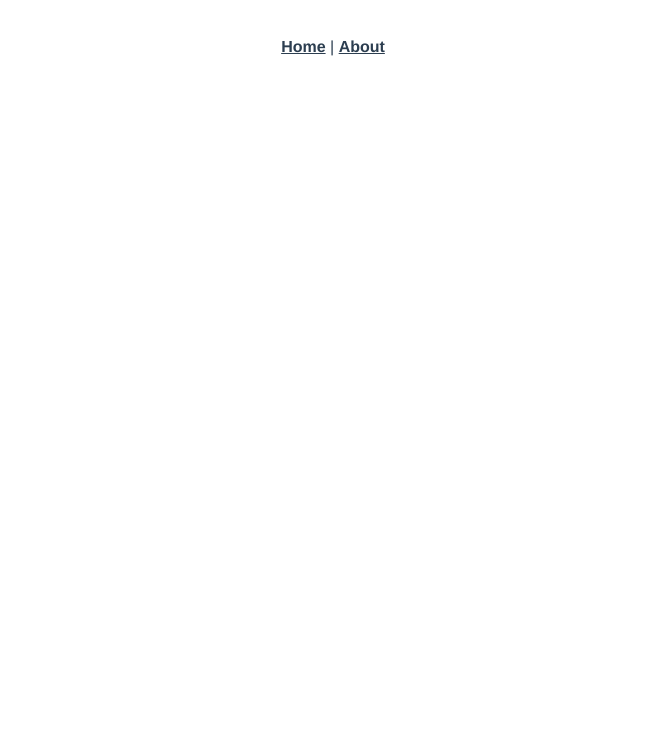
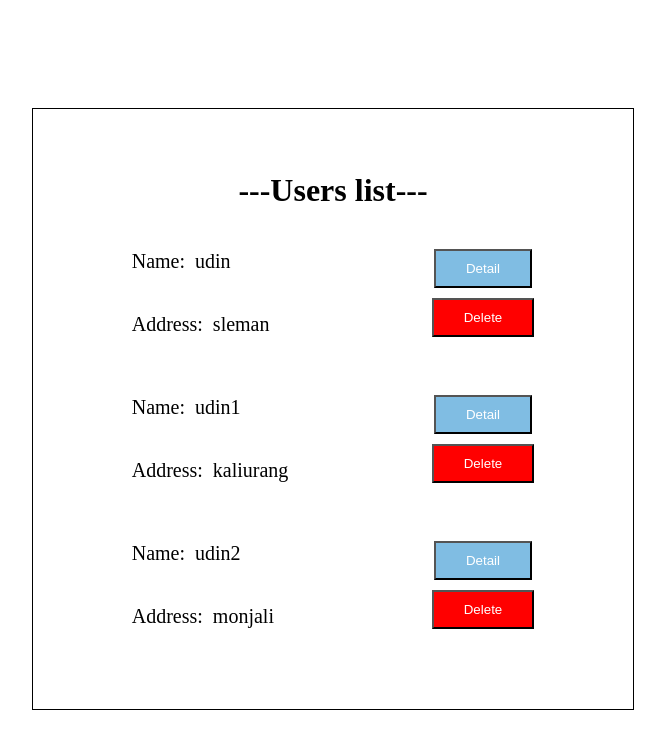
Before and after one commit to Giffari17/Belajar-DB, a Vue app in the folder client/: page /users in a window 1280 px wide. Before the commit this address had no page. Shown: the top 748 px of the page, without its empty margins (307-972 px from the left). Built offline with nearby package versions, Linux system fonts and the light colour scheme.

Commit message:
add home user and detail user page

```diff
--- a/client/public/index.html
+++ b/client/public/index.html
@@ -11,7 +11,7 @@
     <noscript>
       <strong>We're sorry but <%= htmlWebpackPlugin.options.title %> doesn't work properly without JavaScript enabled. Please enable it to continue.</strong>
     </noscript>
-    <div id="app"></div>
+    <div id="app" style="display: flex; justify-content: center; align-items: center;"></div>
     <!-- built files will be auto injected -->
   </body>
 </html>
--- a/client/src/App.vue
+++ b/client/src/App.vue
@@ -1,30 +1,3 @@
 <template>
-  <nav>
-    <router-link to="/">Home</router-link> |
-    <router-link to="/about">About</router-link>
-  </nav>
   <router-view/>
 </template>
-
-<style>
-#app {
-  font-family: Avenir, Helvetica, Arial, sans-serif;
-  -webkit-font-smoothing: antialiased;
-  -moz-osx-font-smoothing: grayscale;
-  text-align: center;
-  color: #2c3e50;
-}
-
-nav {
-  padding: 30px;
-}
-
-nav a {
-  font-weight: bold;
-  color: #2c3e50;
-}
-
-nav a.router-link-exact-active {
-  color: #42b983;
-}
-</style>
--- a/client/src/components/HelloWorld.vue
+++ /dev/null
@@ -1,63 +0,0 @@
-<template>
-  <div class="hello">
-    <h1>{{ msg }}</h1>
-    <p>
-      For a guide and recipes on how to configure / customize this project,<br>
-      check out the
-      <a href="https://cli.vuejs.org" target="_blank" rel="noopener">vue-cli documentation</a>.
-    </p>
-    <h3>Installed CLI Plugins</h3>
-    <ul>
-      <li><a href="https://github.com/vuejs/vue-cli/tree/dev/packages/%40vue/cli-plugin-babel" target="_blank" rel="noopener">babel</a></li>
-      <li><a href="https://github.com/vuejs/vue-cli/tree/dev/packages/%40vue/cli-plugin-pwa" target="_blank" rel="noopener">pwa</a></li>
-      <li><a href="https://github.com/vuejs/vue-cli/tree/dev/packages/%40vue/cli-plugin-router" target="_blank" rel="noopener">router</a></li>
-      <li><a href="https://github.com/vuejs/vue-cli/tree/dev/packages/%40vue/cli-plugin-vuex" target="_blank" rel="noopener">vuex</a></li>
-      <li><a href="https://github.com/vuejs/vue-cli/tree/dev/packages/%40vue/cli-plugin-eslint" target="_blank" rel="noopener">eslint</a></li>
-      <li><a href="https://github.com/vuejs/vue-cli/tree/dev/packages/%40vue/cli-plugin-unit-jest" target="_blank" rel="noopener">unit-jest</a></li>
-      <li><a href="https://github.com/vuejs/vue-cli/tree/dev/packages/%40vue/cli-plugin-e2e-cypress" target="_blank" rel="noopener">e2e-cypress</a></li>
-    </ul>
-    <h3>Essential Links</h3>
-    <ul>
-      <li><a href="https://vuejs.org" target="_blank" rel="noopener">Core Docs</a></li>
-      <li><a href="https://forum.vuejs.org" target="_blank" rel="noopener">Forum</a></li>
-      <li><a href="https://chat.vuejs.org" target="_blank" rel="noopener">Community Chat</a></li>
-      <li><a href="https://twitter.com/vuejs" target="_blank" rel="noopener">Twitter</a></li>
-      <li><a href="https://news.vuejs.org" target="_blank" rel="noopener">News</a></li>
-    </ul>
-    <h3>Ecosystem</h3>
-    <ul>
-      <li><a href="https://router.vuejs.org" target="_blank" rel="noopener">vue-router</a></li>
-      <li><a href="https://vuex.vuejs.org" target="_blank" rel="noopener">vuex</a></li>
-      <li><a href="https://github.com/vuejs/vue-devtools#vue-devtools" target="_blank" rel="noopener">vue-devtools</a></li>
-      <li><a href="https://vue-loader.vuejs.org" target="_blank" rel="noopener">vue-loader</a></li>
-      <li><a href="https://github.com/vuejs/awesome-vue" target="_blank" rel="noopener">awesome-vue</a></li>
-    </ul>
-  </div>
-</template>
-
-<script>
-export default {
-  name: 'HelloWorld',
-  props: {
-    msg: String
-  }
-}
-</script>
-
-<!-- Add "scoped" attribute to limit CSS to this component only -->
-<style scoped>
-h3 {
-  margin: 40px 0 0;
-}
-ul {
-  list-style-type: none;
-  padding: 0;
-}
-li {
-  display: inline-block;
-  margin: 0 10px;
-}
-a {
-  color: #42b983;
-}
-</style>
--- a/client/src/router/index.js
+++ b/client/src/router/index.js
@@ -1,19 +1,17 @@
 import { createRouter, createWebHistory } from 'vue-router'
-import HomeView from '../views/HomeView.vue'
+import HomeUser from '../views/HomeUser.vue'
+import DetailUser from '../views/DetailUser.vue'
 
 const routes = [
   {
-    path: '/',
-    name: 'home',
-    component: HomeView
+    path: '/users',
+    name: 'user',
+    component: HomeUser
   },
   {
-    path: '/about',
-    name: 'about',
-    // route level code-splitting
-    // this generates a separate chunk (about.[hash].js) for this route
-    // which is lazy-loaded when the route is visited.
-    component: () => import(/* webpackChunkName: "about" */ '../views/AboutView.vue')
+    path: '/users/:id',
+    name: 'user-detail',
+    component: DetailUser
   }
 ]
 
--- a/client/src/views/AboutView.vue
+++ /dev/null
@@ -1,5 +0,0 @@
-<template>
-  <div class="about">
-    <h1>This is an about page</h1>
-  </div>
-</template>
--- /dev/null
+++ b/client/src/views/DetailUser.vue
@@ -0,0 +1,59 @@
+<template>
+    <div class="container">
+        <button class="button-home" @click="goBackHome">Home</button>
+        <h1>Profile data user {{ userId }}</h1>
+        <div class="profile-data-row">
+            <p style="margin-right: 10px;">Name:</p>
+            <p>{{ name }}</p>
+        </div>
+        <div class="profile-data-row">
+            <p style="margin-right: 10px;">Address:</p>
+            <p>{{ address }}</p>
+        </div>
+    </div>
+</template>
+
+<script>
+export default {
+  data () {
+    return {
+      id: 1,
+      name: 'Udin',
+      address: 'Sleman'
+    }
+  },
+  computed: {
+    userId () {
+      return this.$route.params.id
+    }
+  },
+  methods: {
+    goBackHome () {
+      this.$router.push('/users')
+    }
+  }
+}
+</script>
+<style scoped>
+.container {
+    margin: 100px;
+    border: 1px solid black;
+    height: 500px;
+    width: 500px;
+    display: flex;
+    flex-direction: column;
+    justify-content: center;
+    align-items: center;
+}
+.button-home {
+    padding: 10px 30px;
+    background-color: #80BDE3;
+    color: white;
+    margin-bottom: 20px;
+}
+.profile-data-row {
+    width: 300px;
+    display: flex;
+    font-size: 20px;
+}
+</style>
--- /dev/null
+++ b/client/src/views/HomeUser.vue
@@ -0,0 +1,91 @@
+<template>
+    <div class="container">
+        <h1>---Users list---</h1>
+        <div style="margin-bottom: 20px;" v-for="user, i in users" :key="i">
+            <div class="profile">
+                <div>
+                    <div class="profile-data-row">
+                        <p style="margin-right: 10px;">Name:</p>
+                        <p>{{ user.name }}</p>
+                    </div>
+                    <div class="profile-data-row">
+                        <p style="margin-right: 10px;">Address:</p>
+                        <p>{{ user.address }}</p>
+                    </div>
+                </div>
+                <div class="button-profile">
+                    <button class="button-element" style="margin-bottom: 10px;"
+                    @click="detailUser(user.id)">Detail</button>
+                    <button class="button-element" style="background-color: red;"
+                    @click="deleteUser(user.id)">Delete</button>
+                </div>
+            </div>
+        </div>
+    </div>
+</template>
+
+<script>
+export default {
+  data () {
+    return {
+      users: [
+        {
+          id: 1,
+          name: 'udin',
+          address: 'sleman'
+        },
+        {
+          id: 2,
+          name: 'udin1',
+          address: 'kaliurang'
+        },
+        {
+          id: 3,
+          name: 'udin2',
+          address: 'monjali'
+        }
+      ]
+    }
+  },
+  methods: {
+    detailUser (id) {
+      this.$router.push(`/users/${id}`)
+    },
+    deleteUser (id) {
+      console.log(`Delete Feature for user id = ${id}`)
+    }
+  }
+}
+</script>
+<style scoped>
+.container {
+    margin: 100px;
+    border: 1px solid black;
+    height: 600px;
+    width: 600px;
+    display: flex;
+    flex-direction: column;
+    justify-content: center;
+    align-items: center;
+}
+.profile {
+    display: flex;
+    align-items: center;
+}
+.button-profile {
+    display: flex;
+    flex-direction: column;
+    justify-content: center;
+    align-items: center;
+}
+.button-element {
+    padding: 10px 30px;
+    background-color: #80BDE3;
+    color: white;
+}
+.profile-data-row {
+    width: 300px;
+    display: flex;
+    font-size: 20px;
+}
+</style>
--- a/client/src/views/HomeView.vue
+++ /dev/null
@@ -1,18 +0,0 @@
-<template>
-  <div class="home">
-    <img alt="Vue logo" src="../assets/logo.png">
-    <HelloWorld msg="Welcome to Your Vue.js App"/>
-  </div>
-</template>
-
-<script>
-// @ is an alias to /src
-import HelloWorld from '@/components/HelloWorld.vue'
-
-export default {
-  name: 'HomeView',
-  components: {
-    HelloWorld
-  }
-}
-</script>
```
